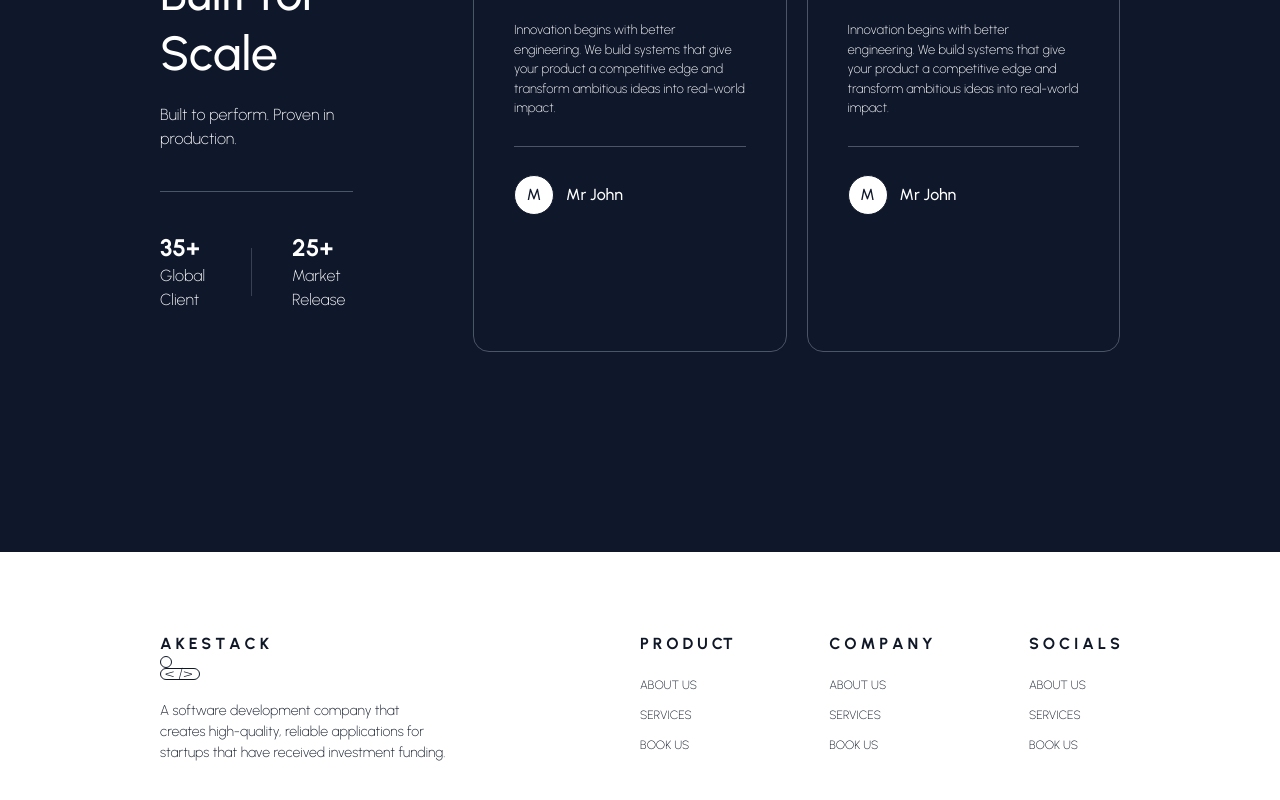
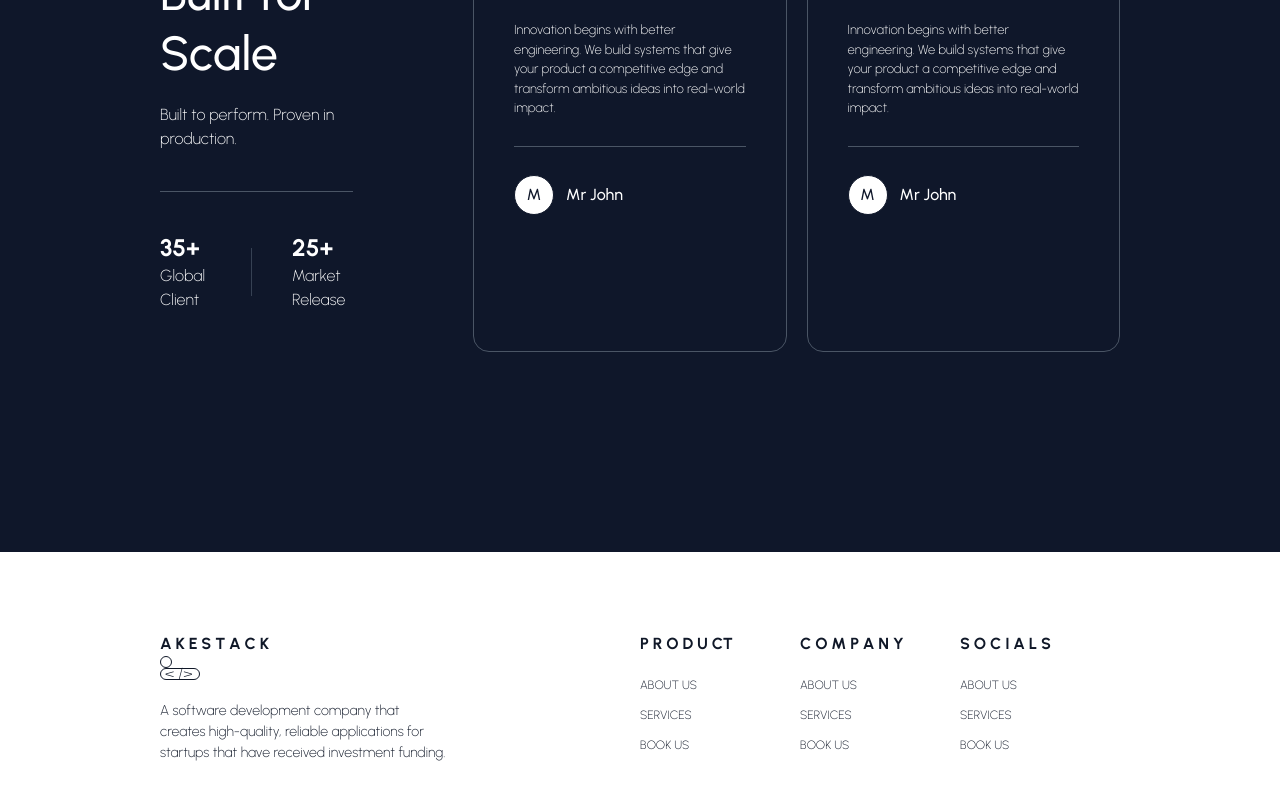
Before and after one commit to Kelechiemmanuel/Portfolio, a React (Vite) app in the folder Frontend/: page / in a window 1280 px wide. Shown: the part 6869-7669 px from the top of the page. Built offline with nearby package versions, Linux system fonts and the light colour scheme.

Commit message:
✅✅✅✅

```diff
--- a/Frontend/src/components/Footer.jsx
+++ b/Frontend/src/components/Footer.jsx
@@ -19,7 +19,7 @@
                         A software development company that creates high-quality, reliable applications for startups that have received investment funding.
                     </p>
                 </div>
-                <div className='flex justify-between'>
+                <div className='grid grid-cols-2 md:grid-cols-3'>
                     <div className=''>
                         <h1 className='font-bold mb-5'>P R O D U CT</h1>
                         <div className='flex flex-col gap-3 text-[12px]'>
```
